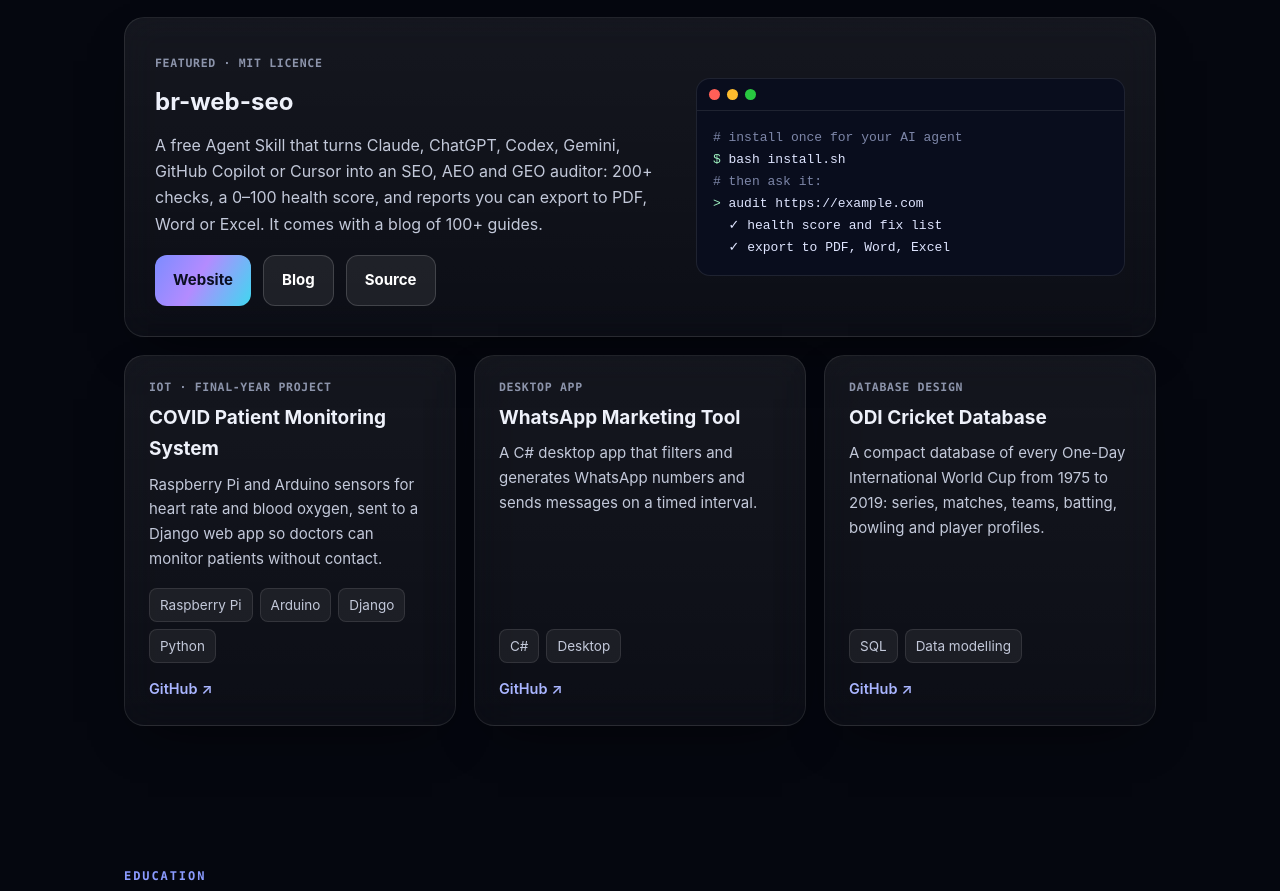
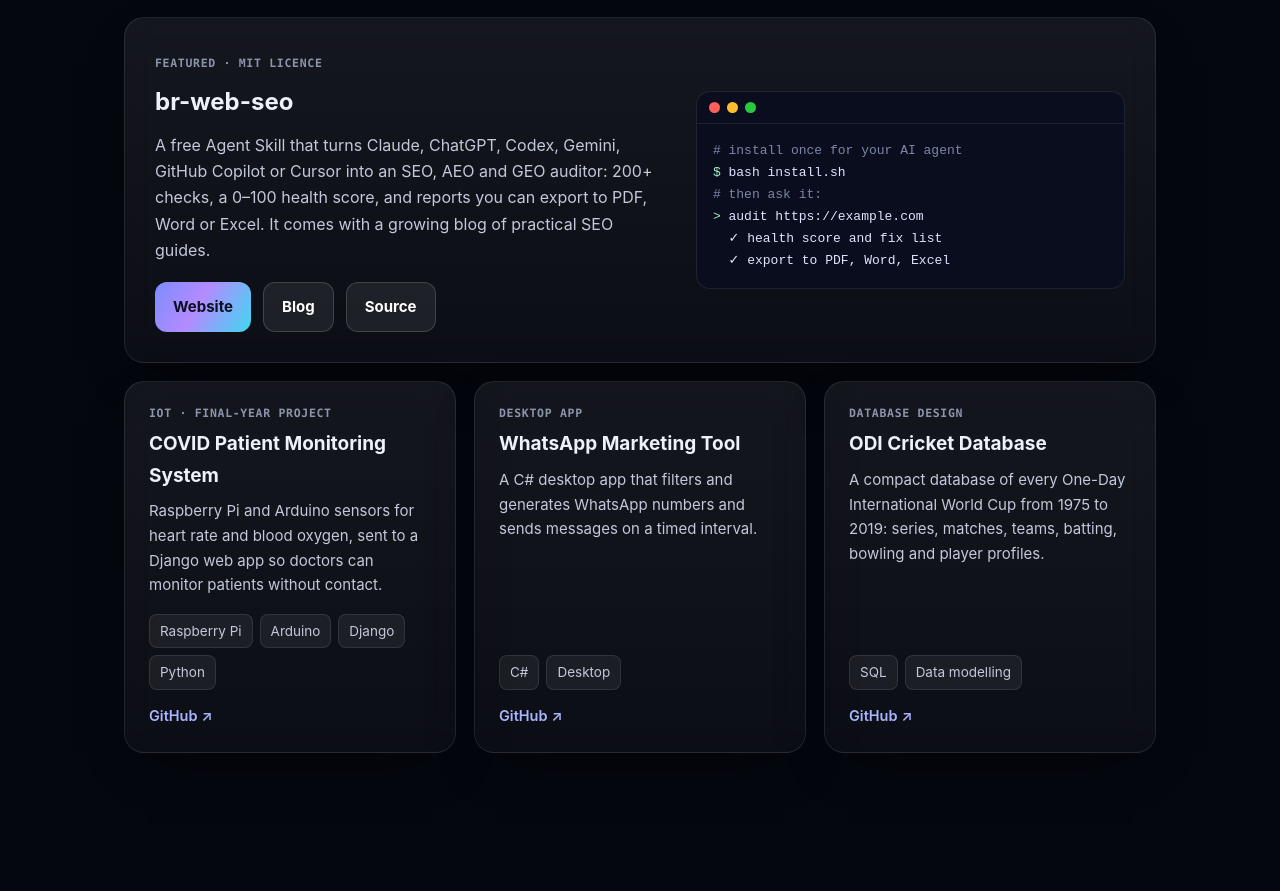
Before and after one commit to burhanriaz/burhanriaz.github.io, a plain HTML site: page index.html in a window 1280 px wide. Shown: the part 4780-5671 px from the top of the page. Drawn offline with Linux system fonts and the light colour scheme.

Commit message:
Portfolio: blog wording

```diff
--- a/index.html
+++ b/index.html
@@ -265,7 +265,7 @@ footer{text-align:center;color:var(--muted);font-size:13.5px;padding:34px 24px 4
           <div>
             <span class="tag">Featured · MIT licence</span>
             <h3>br-web-seo</h3>
-            <p>A free Agent Skill that turns Claude, ChatGPT, Codex, Gemini, GitHub Copilot or Cursor into an SEO, AEO and GEO auditor: 200+ checks, a 0–100 health score, and reports you can export to PDF, Word or Excel. It comes with a blog of 100+ guides.</p>
+            <p>A free Agent Skill that turns Claude, ChatGPT, Codex, Gemini, GitHub Copilot or Cursor into an SEO, AEO and GEO auditor: 200+ checks, a 0–100 health score, and reports you can export to PDF, Word or Excel. It comes with a growing blog of practical SEO guides.</p>
             <div class="btns"><a class="btn primary" href="/BR-SEO-Skill/">Website</a><a class="btn" href="/BR-SEO-Skill/blog/">Blog</a><a class="btn" href="https://github.com/burhanriaz/BR-SEO-Skill" rel="noopener">Source</a></div>
           </div>
           <div class="term" aria-hidden="true"><div class="bar"><i></i><i></i><i></i></div><pre><span class="c"># install once for your AI agent</span>
```
